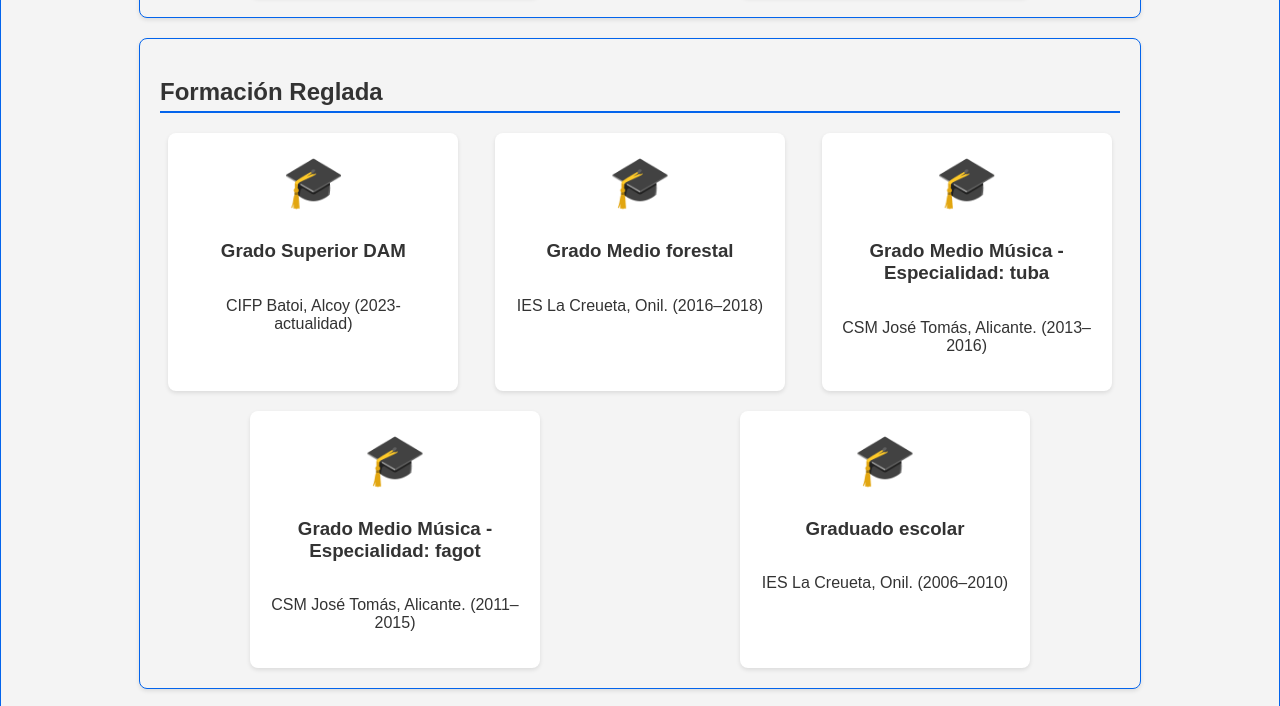
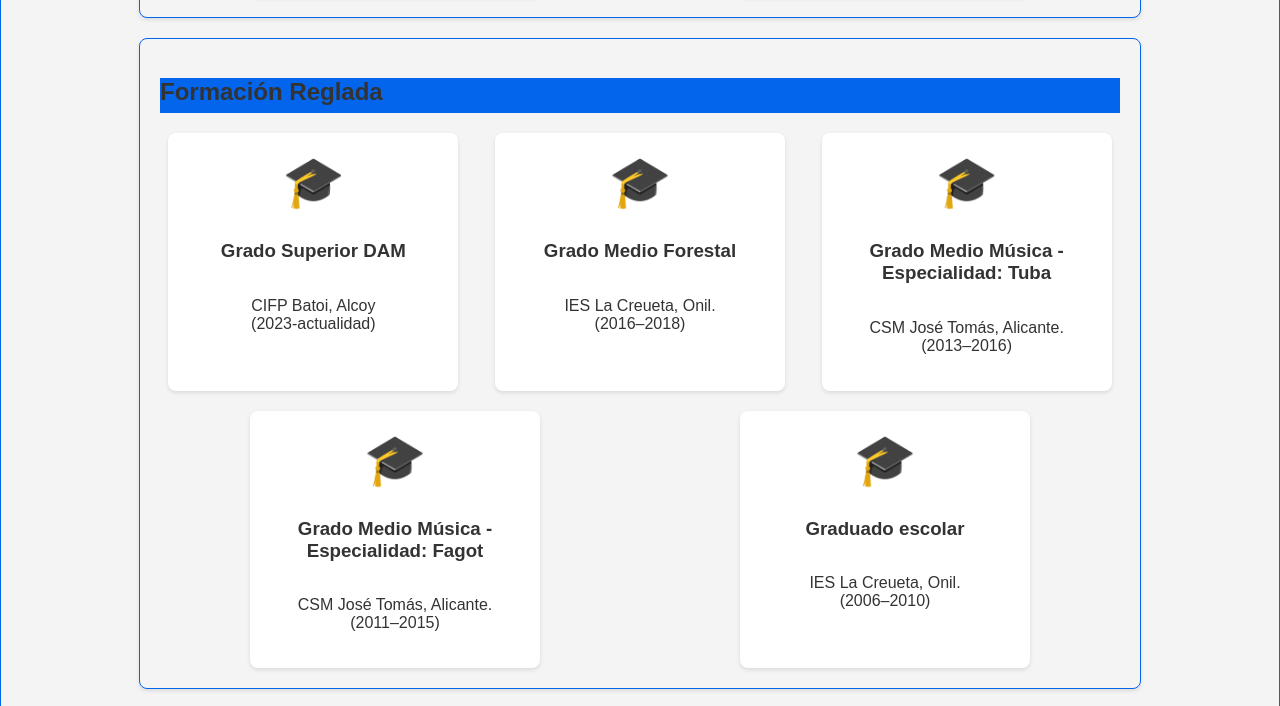
Before and after one commit to Xaviereet/Xaviereet.github.io, a plain HTML site: page index.html in a window 1280 px wide. Shown: the part 769-1475 px from the top of the page. Drawn offline with Linux system fonts and the light colour scheme.

Commit message:
Corregir errores ortográficos y poner fondo a los h2

```diff
--- a/CSS/estilos.css
+++ b/CSS/estilos.css
@@ -28,6 +28,7 @@ h1 {
 h2 {
     border-bottom: 2px solid var(--main-color);
     padding-bottom: 5px;
+    background-color: #0364ec;
 }
 
 section {
--- a/index.html
+++ b/index.html
@@ -61,27 +61,27 @@
             <div class="degree">
                 <span>🎓</span>
                 <h3>Grado Superior DAM</h3>
-                <p>CIFP Batoi, Alcoy (2023-actualidad)</p>
+                <p>CIFP Batoi, Alcoy <br>(2023-actualidad)</p>
             </div>
             <div class="degree">
                 <span>🎓</span>
-                <h3>Grado Medio forestal</h3>
-                <p>IES La Creueta, Onil. (2016–2018)</p>
+                <h3>Grado Medio Forestal</h3>
+                <p>IES La Creueta, Onil. <br>(2016–2018)</p>
             </div>
             <div class="degree">
                 <span>🎓</span>
-                <h3>Grado Medio Música - Especialidad: tuba</h3>
-                <p>CSM José Tomás, Alicante. (2013–2016)</p>
+                <h3>Grado Medio Música - Especialidad: Tuba</h3>
+                <p>CSM José Tomás, Alicante. <br>(2013–2016)</p>
             </div>
             <div class="degree">
                 <span>🎓</span>
-                <h3>Grado Medio Música - Especialidad: fagot</h3>
-                <p>CSM José Tomás, Alicante. (2011–2015)</p>
+                <h3>Grado Medio Música - Especialidad: Fagot</h3>
+                <p>CSM José Tomás, Alicante. <br>(2011–2015)</p>
             </div>
             <div class="degree">
                 <span>🎓</span>
                 <h3>Graduado escolar</h3>
-                <p>IES La Creueta, Onil. (2006–2010)</p>
+                <p>IES La Creueta, Onil. <br>(2006–2010)</p>
             </div>
         </div>
     </section>
@@ -140,7 +140,7 @@
             <div class="skill">
                 <span>🖥️</span>
                 <h3>Sistemas Operativos</h3>
-                <p>Windows, Linux, MacOS</p>
+                <p>Windows, Linux</p>
             </div>
             <!-- Más habilidades según sea necesario -->
         </div>
```
